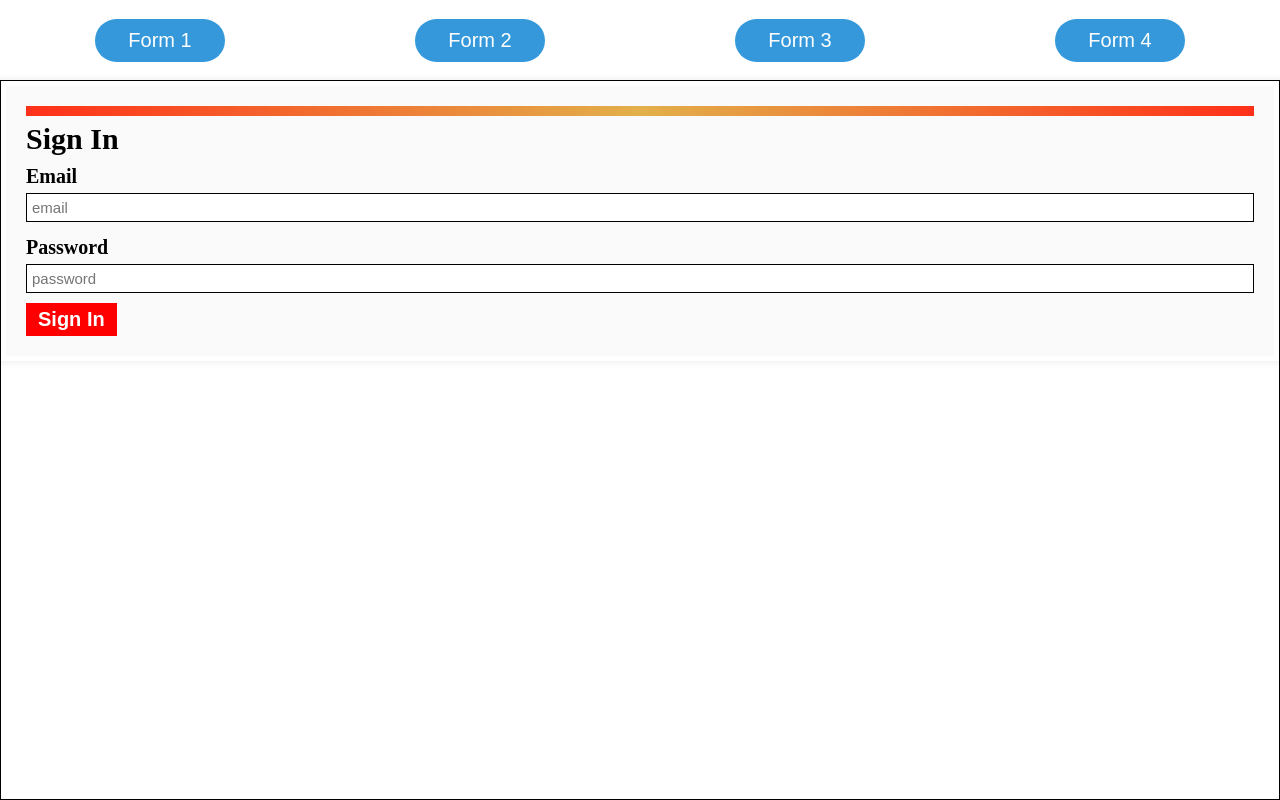
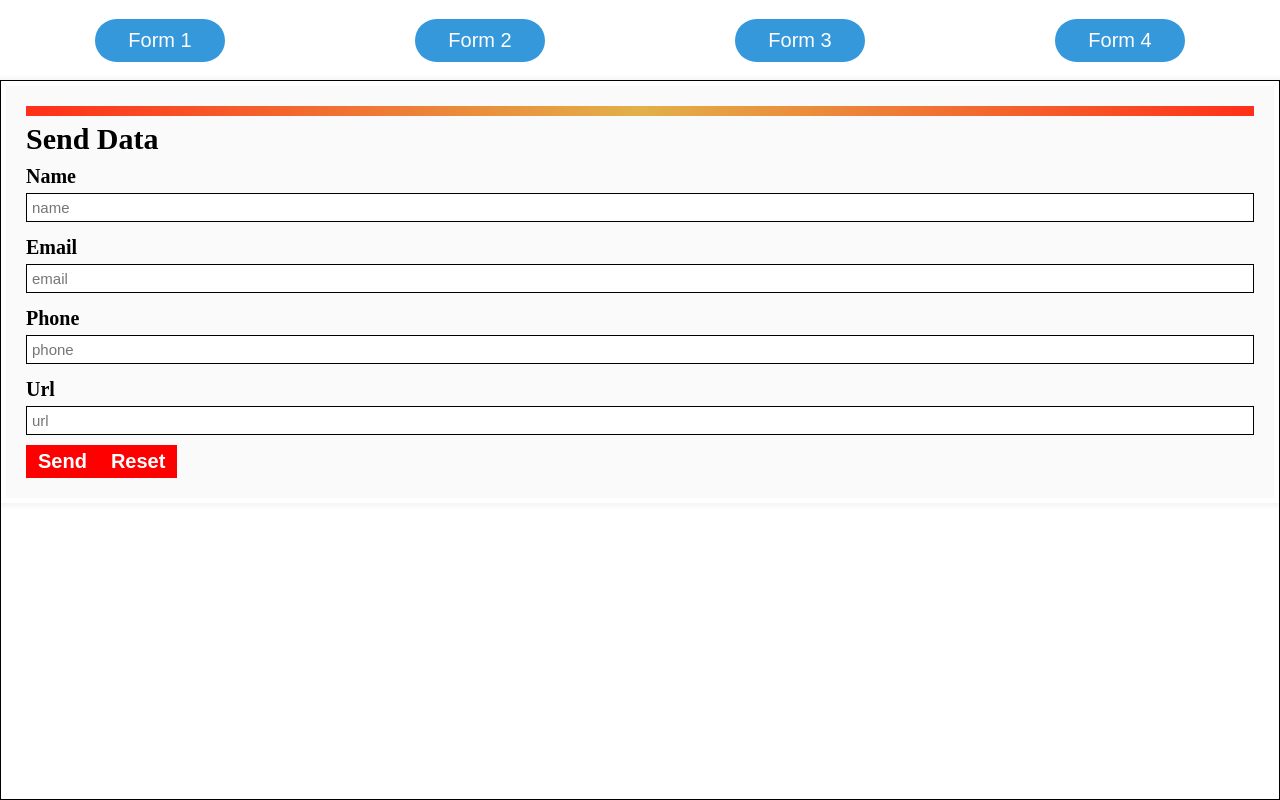
Before and after one commit to NicolasBrinkhus/StyledComponents, a React (Create React App) app: page /forms in a window 1280 px wide. Both pictures are taken after a click on the button "Form 2". Built offline with nearby package versions, Linux system fonts and the light colour scheme.

Commit message:
added some extra feature for form2

```diff
--- a/src/components/App.js
+++ b/src/components/App.js
@@ -19,7 +19,6 @@
 `;
 
 function App(props) {
-
   return (
     <div>
       <h1>CSS Styled-Components Design Compilation</h1>
--- a/src/components/Forms/FormStyles/Form2.js
+++ b/src/components/Forms/FormStyles/Form2.js
@@ -1,44 +1,128 @@
-import React from "react";
+import React, { useState } from "react";
 import FormStyle2 from "./FormStyle2";
 
+const INITIAL_STATE = {
+  name: "",
+  email: "",
+  phone: "",
+  url: ""
+};
+const PATTERN =
+  "(?:(?:(?:https?|ftp):)?//)(?:S+(?::S*)?@)?(?:(?!(?:10|127)(?:.d{1,3}){3})(?!(?:169.254|192.168)(?:.d{1,3}){2})(?!172.(?:1[6-9]|2d|3[0-1])(?:.d{1,3}){2})(?:[1-9]d?|1dd|2[01]d|22[0-3])(?:.(?:1?d{1,2}|2[0-4]d|25[0-5])){2}(?:.(?:[1-9]d?|1dd|2[0-4]d|25[0-4]))|(?:(?:[a-z\u00a1-\uffff0-9]-*)*[a-z\u00a1-\uffff0-9]+)(?:.(?:[a-z\u00a1-\uffff0-9]-*)*[a-z\u00a1-\uffff0-9]+)*(?:.(?:[a-z\u00a1-\uffff]{2,})))(?::d{2,5})?(?:[/?#]S*)?";
+
+const VALID_URL = [
+  "http://www.google-com.123.com",
+  "https://www.google-com.com",
+  "http://google-com.com",
+  "http://google.com",
+  "//cdnblabla.cloudfront.net/css/app.css"
+];
+
 function Form2() {
-  const [loading, setLoading] = React.useState(false);
-  const [email, setEmail] = React.useState("");
-  const [password, setPassword] = React.useState("");
-  const submitHandler = async e => {
+  let [loading, setLoading] = useState(false);
+  let [state, setState] = useState(INITIAL_STATE);
+  let [success, setSuccess] = useState(false);
+
+  let onChangeHandler = e => {
+    let { name, value } = e.target;
+    setState(prevState => ({ ...prevState, [name]: value }));
+  };
+
+  let onBlurHandler = e => {
+    let { name, value } = e.target;
+    setState(prevState => ({ ...prevState, [name]: value.trim() }));
+  };
+
+  let clearForm = () => {
+    setLoading(false);
+    setState(INITIAL_STATE);
+    setSuccess(false);
+  };
+
+  let submitHandler = async e => {
     e.preventDefault();
     setLoading(true);
     await setTimeout(() => {
-      console.log("submit");
       setLoading(false);
+      setSuccess(true);
     }, 1000);
   };
 
   return (
     <FormStyle2 method="post" onSubmit={submitHandler}>
       <fieldset disabled={loading} aria-busy={loading}>
-        <h2>Sign In</h2>
+        <h2>Send Data</h2>
+        <label htmlFor="text">
+          Name
+          <input
+            id="text"
+            type="name"
+            name="name"
+            required
+            placeholder="name"
+            value={state.name}
+            onChange={onChangeHandler}
+            onBlur={onBlurHandler}
+          />
+        </label>
         <label htmlFor="email">
           Email
           <input
+            id="email"
             type="email"
             name="email"
+            required
             placeholder="email"
-            value={email}
-            onChange={e => setEmail(e.target.value)}
+            value={state.email}
+            onChange={onChangeHandler}
+            onBlur={onBlurHandler}
           />
         </label>
-        <label htmlFor="password">
-          Password
+        <label htmlFor="tel">
+          Phone
           <input
-            type="password"
-            name="password"
-            placeholder="password"
-            value={password}
-            onChange={e => setPassword(e.target.value)}
+            id="tel"
+            type="tel"
+            name="phone"
+            required
+            placeholder="phone"
+            pattern="[\+]?[(]?[0-9]{3}[)]?[-\s\.]?[0-9]{3}[-\s\.]?[0-9]{4,6}"
+            title="Valid formats:
+            (123) 456-7890
+            (123)456-7890
+            123-456-7890
+            123.456.7890
+            1234567890
+            +31636363634
+            075-63546725"
+            value={state.phone}
+            onChange={onChangeHandler}
+            onBlur={onBlurHandler}
           />
         </label>
-        <button type="submit">{loading ? "Signing in..." : "Sign In"}</button>
+        <label htmlFor="url">
+          Url
+          <input
+            id="url"
+            type="url"
+            name="url"
+            required
+            placeholder="url"
+            pattern={PATTERN}
+            title={VALID_URL.map(url => url)}
+            value={state.url}
+            onChange={onChangeHandler}
+            onBlur={onBlurHandler}
+          />
+        </label>
+        {success &&
+          Object.values(state).map((value, index) => (
+            <p key={index}>{value}</p>
+          ))}
+        <button type="submit">{loading ? "Sending..." : "Send"}</button>
+        <button type="reset" onClick={clearForm}>
+          Reset
+        </button>
       </fieldset>
     </FormStyle2>
   );
```
